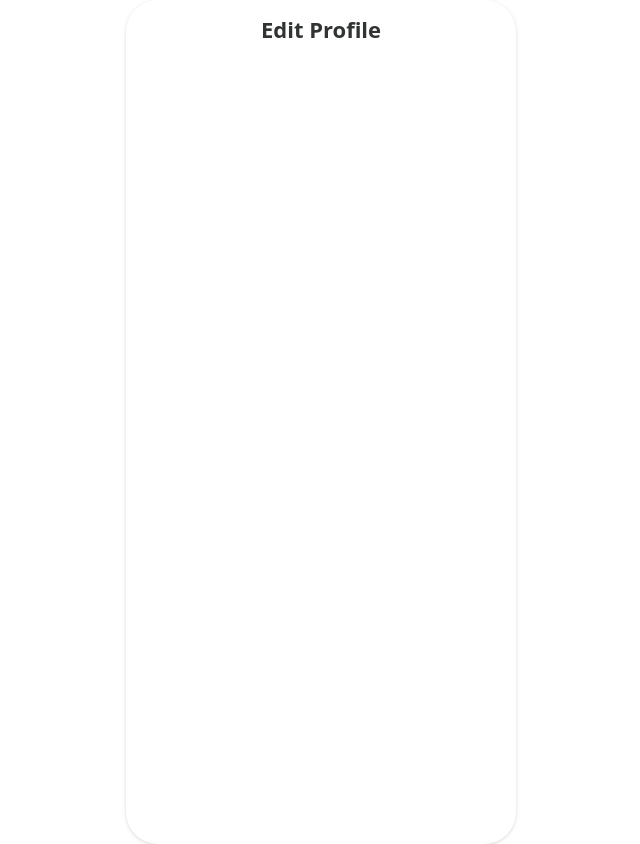
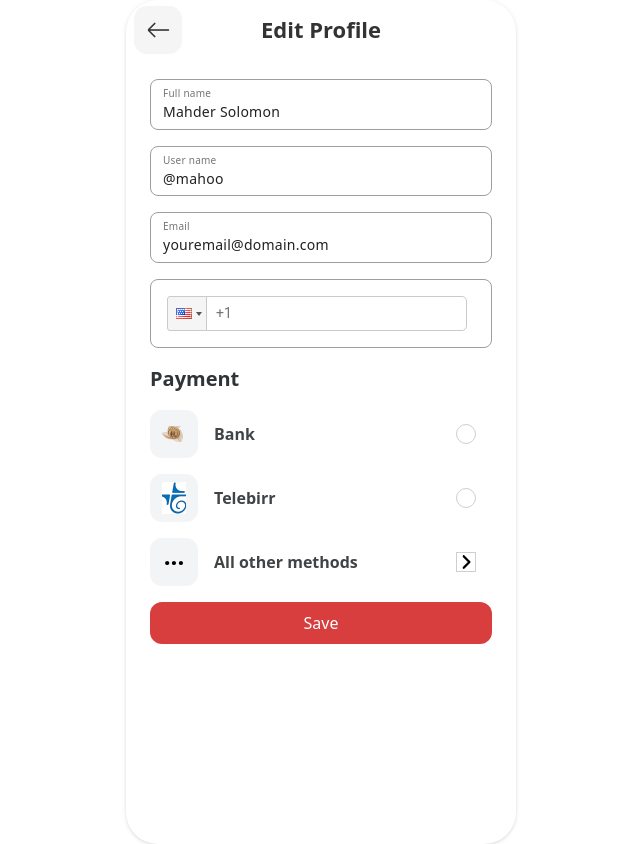
Before and after one commit to sabaif-s/FigmaToCode2, a React (Vite) app: page /edit in a window 1280 px wide. Shown: the whole page, without its empty margins (319-959 px from the left). Built offline with nearby package versions, Linux system fonts and the light colour scheme.

Commit message:
finishing edit component

```diff
--- a/src/components/edit/EditProfile.jsx
+++ b/src/components/edit/EditProfile.jsx
@@ -1,17 +1,218 @@
-import React from 'react';
+import React, { useState } from 'react';
+import BackArrow from "../../assets/edit/backArrow.png";
+import cbeIcon from "../../assets/withdraw/cbe.png";
+import telebirr from "../../assets/withdraw/telebir.jpg";
+import { useNavigate } from "react-router-dom";
+import right from "../../assets/withdraw/right.png";
+import { motion } from 'framer-motion';
+import PhoneInput from "react-phone-input-2";
+import "react-phone-input-2/lib/style.css";
 
-const  EditProfile = () => {
+const EditProfile = () => {
+  const [fullName, setFullName] = useState('Mahder Solomon');
+  const [fullName2, setFullName2] = useState("@mahoo");
+  const [fullName3, setFullName3] = useState("youremail@domain.com");
+  const [phoneNumber, setPhoneNumber] = useState("");
+  const [clickedRadio, setClickedRadio] = useState(0);
+  const Navigate = useNavigate();
+
   return (
-        <div className='w-full h-full flex justify-center items-center  ' >
-                       <div className='rounded-[32px] bg-white md:w-[390px] md:h-[844px] w-full h-full drop-shadow ' >
-                             <div className='w-full pt-[3.4%] px-[4.1%] flex justify-center items-center ' >
-                                  <span className='text-[#323434] font-semibold text-[22px] ' >
+    <div className='w-full h-full flex justify-center items-center'>
+      <motion.div
+        className='rounded-[32px] bg-white md:w-[390px] md:h-[844px] flex flex-col gap-y- justify-start items-center w-full h-full drop-shadow'
+        initial={{ opacity: 0, y: 20 }}
+        animate={{ opacity: 1, y: 0 }}
+        transition={{ duration: 0.5 }}
+      >
+        <div className='w-full mt-[3.4%] px-[4.1%] relative flex justify-center items-center'>
+          <span className='text-[#323434] font-semibold text-[22px]'>
             Edit Profile
           </span>
+          <img
+            src={BackArrow}
+            className='object-cover w-[12.29%] aspect-square absolute left-2 cursor-pointer'
+            alt=""
+            onClick={() => Navigate(-1)}
+          />
+        </div>
+        <div className='w-[87.69%] aspect-[0.58/1] mt-[8.4%] flex flex-col gap-y-4 justify-start items-start'>
+          <motion.div
+            className='w-full h-[8.57%] bg-white rounded-[8px] flex flex-col px-[12px] justify-center items-start border-[1px] border-[#9E9E9E]'
+            initial={{ opacity: 0, y: 20 }}
+            animate={{ opacity: 1, y: 0 }}
+            transition={{ duration: 0.5 }}
+            whileHover={{ scale: 1.05 }}
+          >
+            <span className='text-[#757575] text-[10px] tracking-[0.25px]'>
+              Full name
+            </span>
+            <input
+              type='text'
+              value={fullName}
+              onChange={(e) => setFullName(e.target.value)}
+              onFocus={(e) => {
+                if (e.target.value === 'Mahder Solomon') {
+                  console.log('focused');
+                }
+              }}
+              onBlur={(e) => {
+                if (e.target.value === '') {
+                  setFullName('Mahder Solomon');
+                }
+              }}
+              className='w-full bg-transparent text-[#212121] text-[14px] tracking-[0.25px] outline-none'
+            />
+          </motion.div>
+          <motion.div
+            className='w-full h-[8.57%] bg-white rounded-[8px] flex flex-col px-[12px] justify-center items-start border-[1px] border-[#9E9E9E]'
+            initial={{ opacity: 0, y: 20 }}
+            animate={{ opacity: 1, y: 0 }}
+            transition={{ duration: 0.5 }}
+            whileHover={{ scale: 1.05 }}
+          >
+            <span className='text-[#757575] text-[10px] tracking-[0.25px]'>
+              User name
+            </span>
+            <input
+              type='text'
+              value={fullName2}
+              onChange={(e) => setFullName2(e.target.value)}
+              onFocus={(e) => {
+                if (e.target.value === '@mahoo') {
+                  console.log('focused');
+                }
+              }}
+              onBlur={(e) => {
+                if (e.target.value === '') {
+                  setFullName2('@mahoo');
+                }
+              }}
+              className='w-full bg-transparent text-[#212121] text-[14px] tracking-[0.25px] outline-none'
+            />
+          </motion.div>
+          <motion.div
+            className='w-full h-[8.57%] bg-white rounded-[8px] flex flex-col px-[12px] justify-center items-start border-[1px] border-[#9E9E9E]'
+            initial={{ opacity: 0, y: 20 }}
+            animate={{ opacity: 1, y: 0 }}
+            transition={{ duration: 0.5 }}
+            whileHover={{ scale: 1.05 }}
+          >
+            <span className='text-[#757575] text-[10px] tracking-[0.25px]'>
+              Email
+            </span>
+            <input
+              type='text'
+              value={fullName3}
+              onChange={(e) => setFullName3(e.target.value)}
+              onFocus={(e) => {
+                if (e.target.value === 'youremail@domain.com') {
+                  console.log('focused');
+                }
+              }}
+              onBlur={(e) => {
+                if (e.target.value === '') {
+                  setFullName3('youremail@domain.com');
+                }
+              }}
+              className='w-full bg-transparent text-[#212121] text-[14px] tracking-[0.25px] outline-none'
+            />
+          </motion.div>
+          <motion.div
+            className="w-full border-[1px] border-[#9E9E9E] rounded-lg p-4 flex justify-start gap-x-2 items-center"
+            initial={{ opacity: 0, y: 20 }}
+            animate={{ opacity: 1, y: 0 }}
+            transition={{ duration: 0.5 }}
+            whileHover={{ scale: 1.05 }}
+          >
+            <PhoneInput
+              country={"us"} // Set the default country
+              value={phoneNumber}
+              onChange={(value) => setPhoneNumber(value)}
+              placeholder="Enter phone number"
+              inputClass="text-[#757575] text-[12px] border-none focus:outline-none"
+              containerClass="flex items-center"
+              buttonClass="bg-white border-none"
+            />
+          </motion.div>
+          <div className="w-full flex flex-col gap-4 justify-start items-start">
+            <span className="text-[#303437] leading-[30px] font-semibold text-[20px]">
+              Payment
+            </span>
+            <motion.div
+              className="w-full relative flex justify-start items-center gap-x-4"
+              initial={{ opacity: 0, y: 20 }}
+              animate={{ opacity: 1, y: 0 }}
+              transition={{ duration: 0.5 }}
+              whileHover={{ scale: 1.05 }}
+            >
+              <div className="w-12 h-12 bg-[#F2F4F5] p-3 rounded-[12px] flex justify-center items-center">
+                <img src={cbeIcon} className="w-6 h-4 object-cover" alt="" />
+              </div>
+              <span className="text-[#404446] text-[10px] font-semibold text-base leading-[24px]">
+                Bank
+              </span>
+              <div
+                onClick={() => {
+                  setClickedRadio(1);
+                }}
+                className={`${
+                  clickedRadio == 1 ? "bg-green-400" : "bg-white"
+                } absolute cursor-pointer right-4 rounded-full w-5 h-5 border-[1px] border-[#CDCFD0]`}
+              ></div>
+            </motion.div>
+            <motion.div
+              className="w-full flex relative justify-start items-center gap-x-4"
+              initial={{ opacity: 0, y: 20 }}
+              animate={{ opacity: 1, y: 0 }}
+              transition={{ duration: 0.5 }}
+              whileHover={{ scale: 1.05 }}
+            >
+              <div className="w-12 h-12 bg-[#F2F4F5] p-3 rounded-[12px] flex justify-center items-center">
+                <img src={telebirr} className="w-8 h-8 object-cover" alt="" />
+              </div>
+              <span className="text-[#404446] text-[10px] font-semibold text-base leading-[24px]">
+                Telebirr
+              </span>
+              <div
+                onClick={() => {
+                  setClickedRadio(2);
+                }}
+                className={`absolute cursor-pointer right-4 rounded-full w-5 h-5 border-[1px] border-[#CDCFD0] ${
+                  clickedRadio == 2 ? "bg-green-400" : "bg-white"
+                }`}
+              ></div>
+            </motion.div>
+            <motion.div
+              className="w-full flex relative justify-start items-center gap-x-4"
+              initial={{ opacity: 0, y: 20 }}
+              animate={{ opacity: 1, y: 0 }}
+              transition={{ duration: 0.5 }}
+              whileHover={{ scale: 1.05 }}
+            >
+              <div className="w-12 h-12 bg-[#F2F4F5] pb-3 rounded-[12px] flex justify-center items-center">
+                <span className="text-[24px] font-semibold">...</span>
+              </div>
+              <span className="text-[#404446] text-[10px] font-semibold text-base leading-[24px]">
+                All other methods
+              </span>
+              <div className="absolute cursor-pointer right-4 w-5 h-5 border-[1px] border-[#CDCFD0]">
+                <img src={right} className="w-full h-full object-cover" alt="" />
+              </div>
+            </motion.div>
+            <motion.button
+              className="w-full bg-[#D83E3E] rounded-xl leading-[18.75px] text-base text-white py-3 flex justify-center"
+              initial={{ opacity: 0, y: 20 }}
+              animate={{ opacity: 1, y: 0 }}
+              transition={{ duration: 0.5 }}
+              whileHover={{ scale: 1.05 }}
+            >
+              Save
+            </motion.button>
           </div>
         </div>
+      </motion.div>
     </div>
   );
 };
 
-export default  EditProfile;
+export default EditProfile;
```
Also changed, not shown: src/assets/edit/backArrow.png (added). Lines whose indentation alone changed are shown as unchanged.
